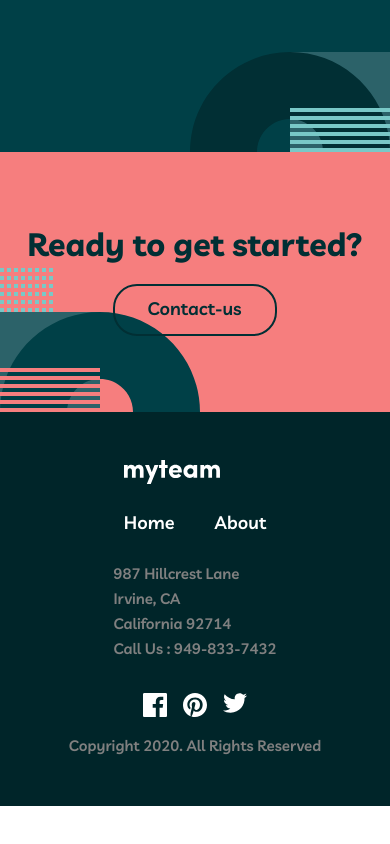
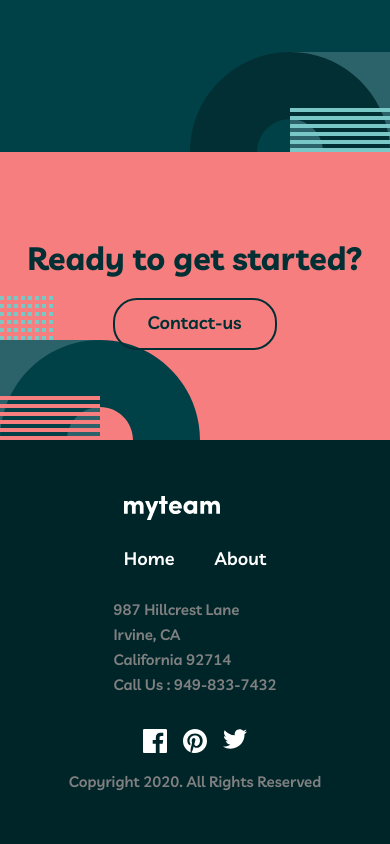
Before and after one commit to IsmoilovHusniddin-coder/my-team, a plain HTML site: page index.html in a window 390 px wide. Shown: the part 3172-4016 px from the top of the page. Before the commit the page ends 3978 px from the top, so only its background shows below. Drawn offline with Linux system fonts and the light colour scheme.

Commit message:
finished my-team

```diff
--- a/css/style.css
+++ b/css/style.css
@@ -513,12 +513,19 @@
 }
 
 /* ready-tablet-start */
-@media (max-width: 815px) {
+@media (max-width: 1330px) {
+  .ready-section {
+    padding: 90px 0;
+  }
+}
+@media (max-width: 912px) {
   .ready {
     flex-direction: column;
     text-align: center;
     gap: 24px;
   }
+}
+@media (max-width: 815px) {
   .ready-title {
     font-weight: 700;
     font-size: 32px;
@@ -527,8 +534,6 @@
   }
 }
 /* ready-tablet-end */
-/* ready-phone-start */
-/* ready-phone-end */
 
 .site-footer {
   background-color: #002529;
@@ -742,6 +747,9 @@
 
 /* contact-tablet-start */
 @media (max-width: 1030px) {
+  .site-footer {
+    padding: 56px 0;
+  }
   .contact-hero {
     flex-direction: column;
     gap: 64px;
```
